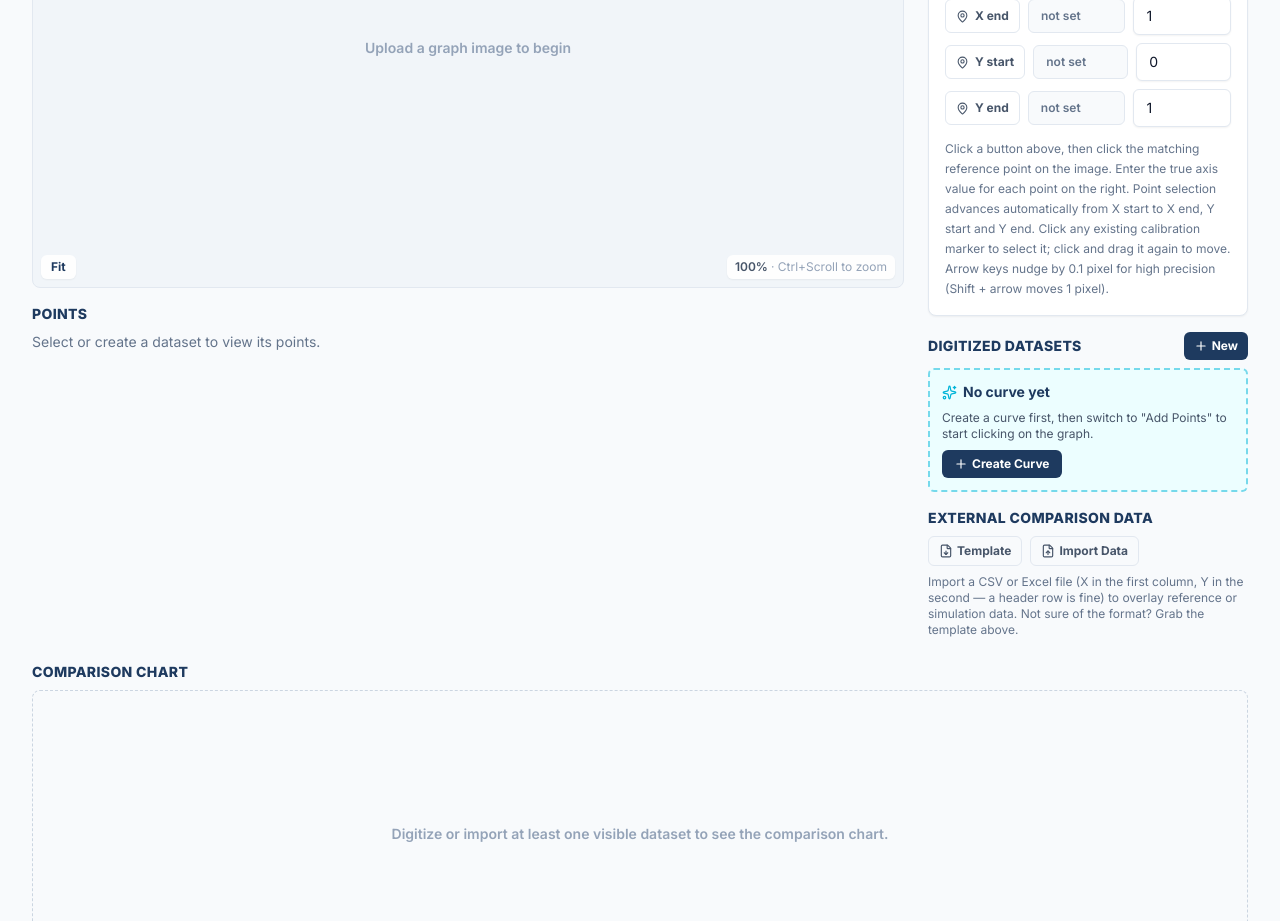
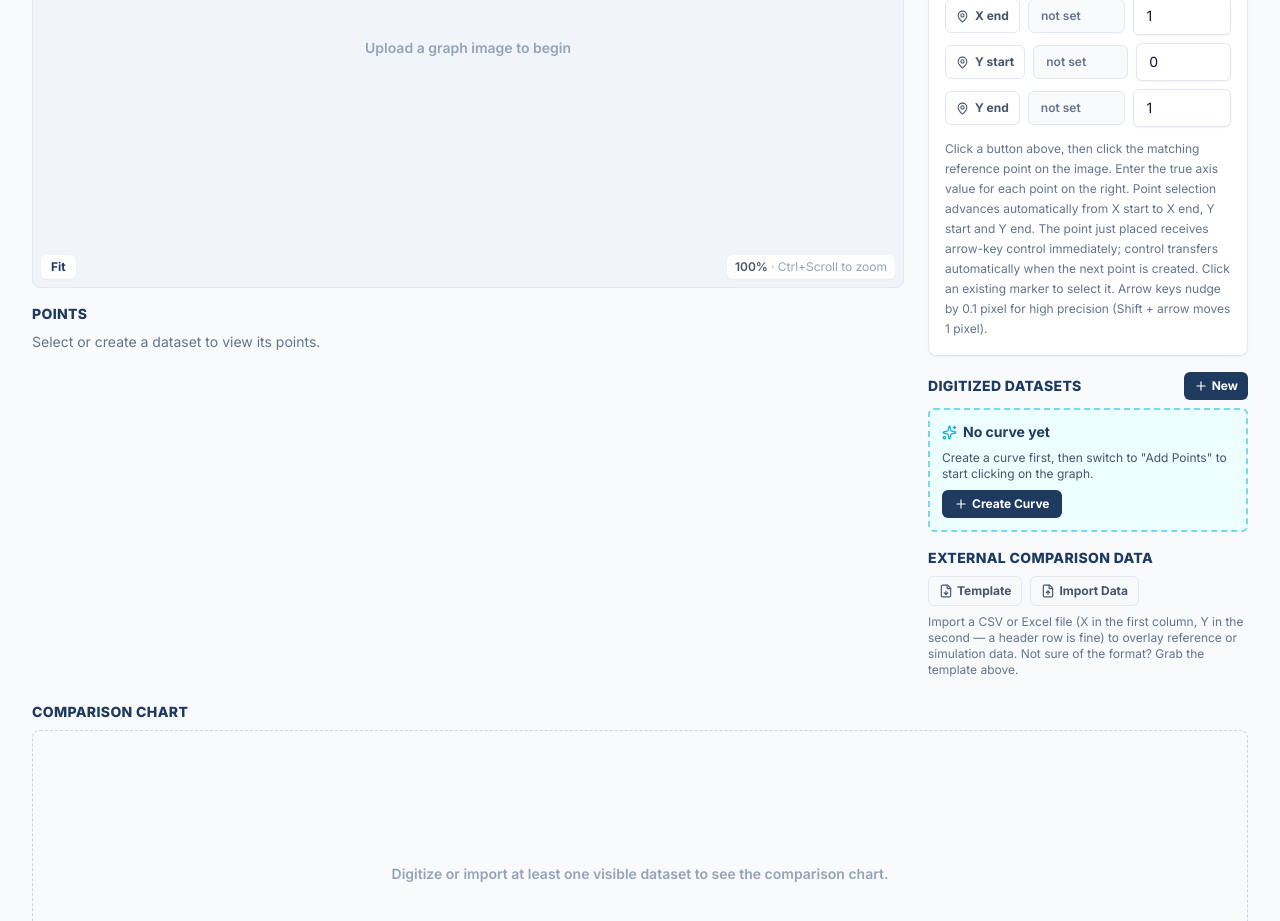
Before and after one commit to renjith499/jscr-journal, a Next.js app: page /tools/graph-digitizer in a window 1280 px wide. Shown: the part 900-1821 px from the top of the page. Built offline with nearby package versions, Linux system fonts and the light colour scheme.

Commit message:
Transfer calibration keyboard control after each pick

```diff
--- a/components/graph-digitizer/CalibrationPanel.jsx
+++ b/components/graph-digitizer/CalibrationPanel.jsx
@@ -88,8 +88,9 @@ export function CalibrationPanel({ calibration, armedField, onArmField, onValueC
       <p className="mt-3 text-xs leading-5 text-slate-500 dark:text-slate-400">
         Click a button above, then click the matching reference point on the image. Enter the true axis value for
         each point on the right. Point selection advances automatically from X start to X end, Y start and Y end.
-        Click any existing calibration marker to select it; click and drag it again to move. Arrow keys nudge by
-        0.1 pixel for high precision (Shift + arrow moves 1 pixel).
+        The point just placed receives arrow-key control immediately; control transfers automatically when the next
+        point is created. Click an existing marker to select it. Arrow keys nudge by 0.1 pixel for high precision
+        (Shift + arrow moves 1 pixel).
       </p>
     </div>
   );
--- a/components/graph-digitizer/GraphDigitizerApp.jsx
+++ b/components/graph-digitizer/GraphDigitizerApp.jsx
@@ -189,7 +189,9 @@ export function GraphDigitizerApp() {
     const sequence = ["xStart", "xEnd", "yStart", "yEnd"];
     const nextField = sequence[sequence.indexOf(field) + 1] || null;
     setArmedField(nextField);
-    setSelectedCalibrationField(nextField);
+    // Keep keyboard focus on the point that was just placed. The next click
+    // transfers arrow-key control to the newly created calibration point.
+    setSelectedCalibrationField(field);
     if (!nextField) {
       setTimeout(() => handleAddDataset(), 0);
     }
```
